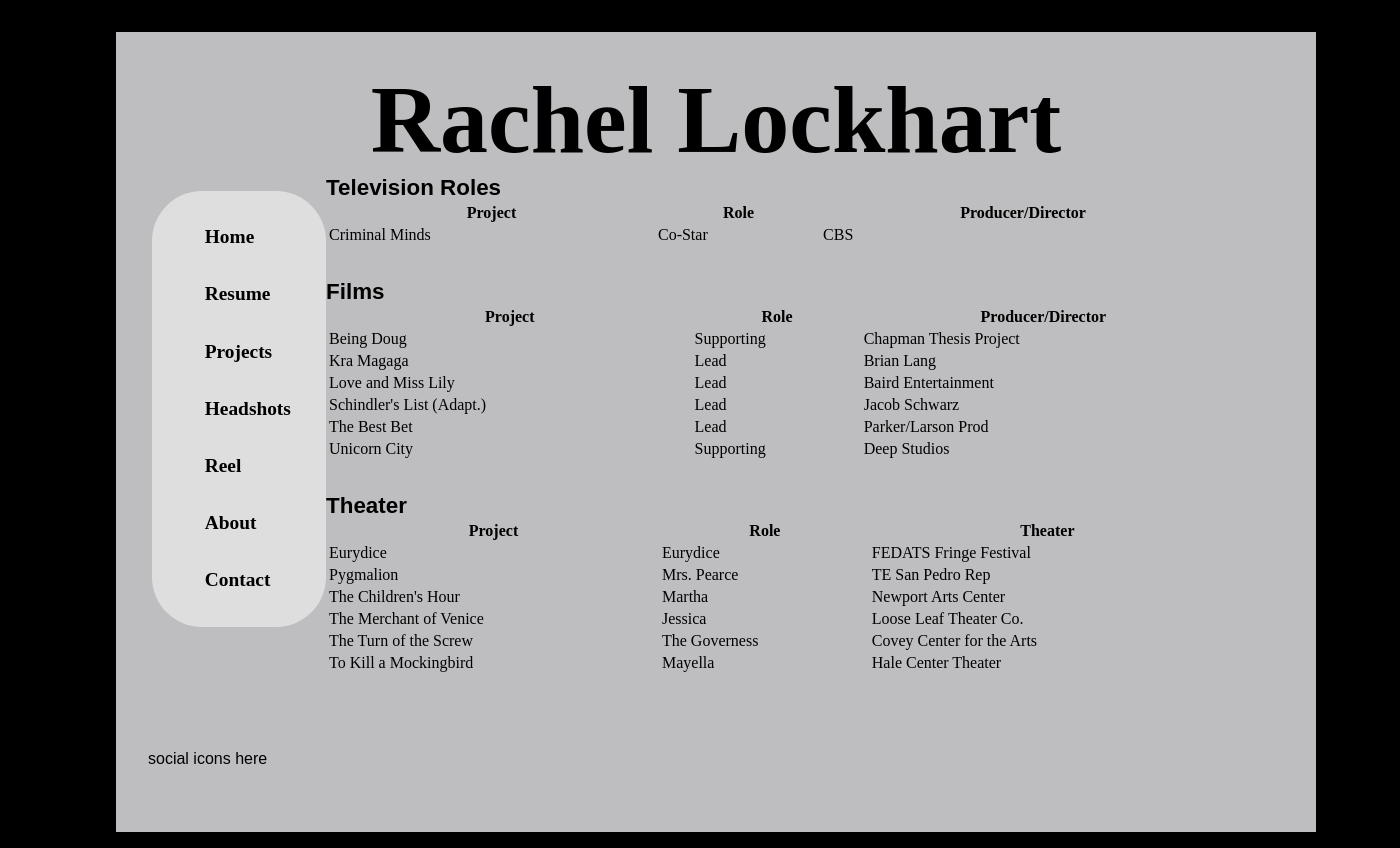
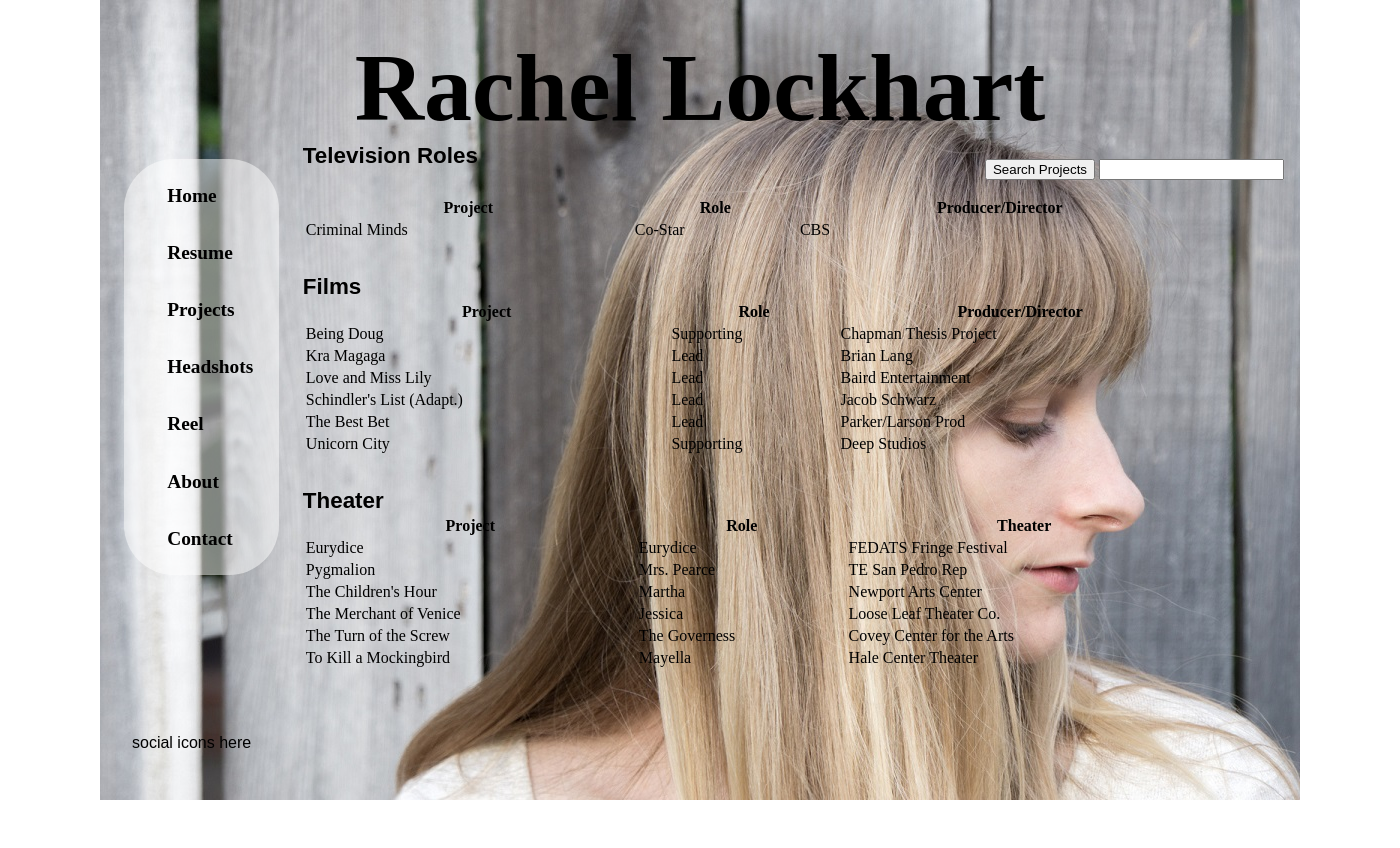
Before and after one commit to Adonias1/CECS470Project, a PHP site: page /resume.php in a window 1400 px wide; the page is wider, and only the part inside the window is pictured. After the commit the page ends 800 px from the top of that part, so only its background shows below. Run offline with PHP 8.4, Linux system fonts and the light colour scheme; data comes from the database, SQL or seed files in the repository; both versions use the stored data as it was after the commit; data that the repository does not hold is empty.

Commit message:
Messing with Styles

```diff
--- a/resume.php
+++ b/resume.php
@@ -1,6 +1,6 @@
 #!/usr/local/php5/bin/php-cgi
 <?php
-$connection = mysqli_connect("cecs-db01.coe.csulb.edu", "cecs323o31", "eifugh", "cecs323o31");
+$connection = mysqli_connect("cecs-db01.coe.csulb.edu", "cecs323o31", "eifugh", "cecs470g6");
 $error = mysqli_connect_error();
 //if there is a connection error...
 if ($error != null) {
@@ -19,6 +19,11 @@ if ($error != null) {
 <body>
 	<div class="main-content">
 		<?php include "includes/header.php"; ?>
+
+		<form class="search-bar" action="#" method="post">
+			<input type="button" name="submit" value="Search Projects">
+			<input type="search" name="search" value="">
+		</form>
 
 		<!-- GENERATE TV EXPREIENCE FROM DATABASE -->
 		<h1 class="resume-title">Television Roles</h1>
--- a/styles/styles.css
+++ b/styles/styles.css
@@ -1,26 +1,32 @@
 p, h1, h2, h3, h4, h5, h6 {
 	font-family: sans-serif;
 }
+html {
+	background-image:url("../images/headshot1.jpg");
+	background-repeat: no-repeat;
+	background-position:top;
+	/*background-size: 100% 100%;*/
+	max-width: 1200px;
+}
 html, body {
-	height: 100%;
-	width: 100%;
-	max-width: 1200px;
+	/*height: 100%;*/
 	margin: 0 auto;
-	padding: 1em;
-	overflow: auto;
+	/*overflow: auto;*/
 }
 body {
-	padding: 1em;
-	background-color: black;
+	/*background-color: black;*/
+	/*background-color: #BEBEC0;*/
+	background-repeat: no-repeat;
 }
 .main-content {
 	/*TODO background image for all pages (Besides homepage)*/
-	background-color: #BEBEC0;
+	/*background-color: #BEBEC0;
 	height: 100%;
 	width: 100%;
+	padding: 1em;*/
 }
 .homepage {
-	background-image:url("../images/headshot1.jpg");
+	/*background-image:url("../images/headshot1.jpg");*/
 	background-repeat: no-repeat;
 }
 .rachel-title {
@@ -33,6 +39,9 @@ body {
 	text-decoration: none;
 	color: black;
 }
+#logo {
+	margin-bottom: 4%;
+}
 .resume-title {
 	font-size: 1.4em;
 }
@@ -42,8 +51,8 @@ body {
 }
 /*NAVIGATION*/
 nav {
-	margin: 1em 0em 1em 3%;
-	padding: 1.1em;
+	margin: 1em 2% 1em 2%;
+	padding: .5em;
 	float: left;
 	background: rgb(255,255,255);
 	background: rgba(255,255,255, 0.5);
@@ -66,6 +75,17 @@ footer {
 	margin: 2em 0em 0em 0em;
 	padding: 2em;
 	width: 100%;
-	position: absolute;
+	/*position: absolute;*/
 	bottom: 0;
 }
+.search-bar {
+	float: right;
+	margin: 1em;
+}
+.button {
+	padding: .4em;
+	border: none;
+	text-align: center;
+	text-decoration: none;
+	font-size: 14px;
+}
```
Also changed, not shown: databaseCommands.sql (+36 -36 lines), reel.php (+11 -0 lines).
